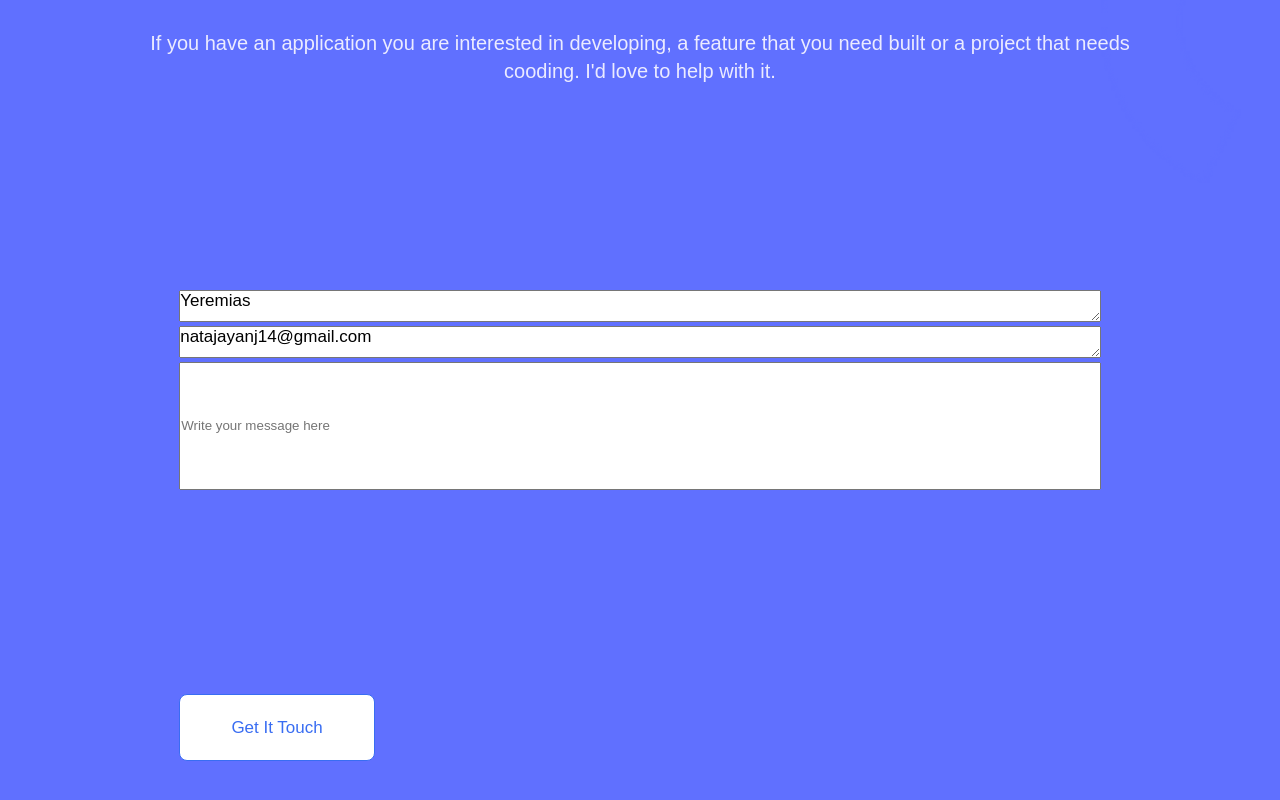
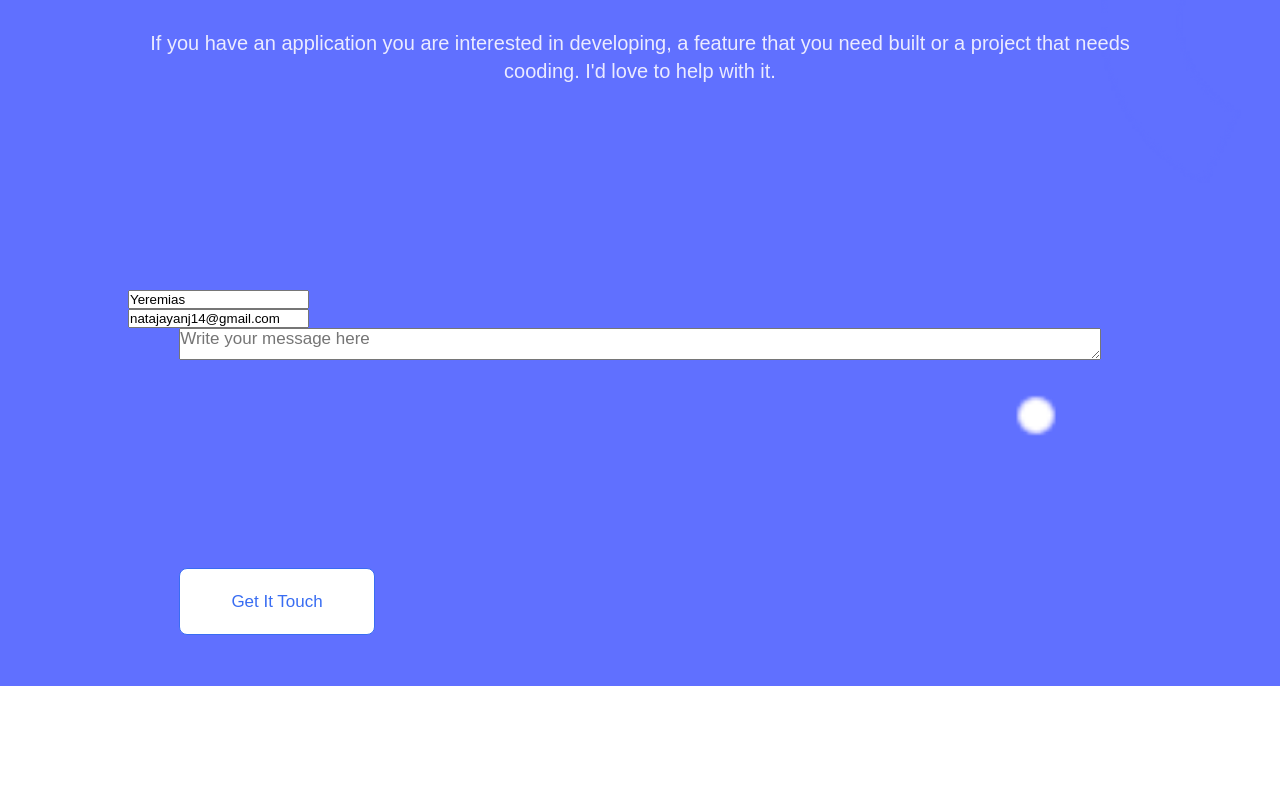
Before and after one commit to TamaraDimov/Portfolio-project, a website: page portfolio.html in a window 1280 px wide. Shown: the part 8514-9314 px from the top of the page. After the commit the page ends 9200 px from the top, so only its background shows below. Drawn offline with Linux system fonts and the light colour scheme.

Commit message:
Add input box

```diff
--- a/portfolio.html
+++ b/portfolio.html
@@ -255,11 +255,11 @@
           </p>
         </div>
         <section class="inputButons">
-          <textarea>Yeremias</textarea>
+          <input type="text" name="name" id="name" placeholder="Enter your name" required maxlength="30" minlength="2" value="Yeremias">
           <br>
-          <textarea>natajayanj14@gmail.com</textarea>
+          <input type="email" name="email" id="email" placeholder="Enter your email" required value="natajayanj14@gmail.com">
           <br>
-          <input id="textarea" type="textarea" placeholder="Write your message here" required="" />
+          <textarea maxlength="500" minlength="2" placeholder="Write your message here" required></textarea>
       </section>
       <button class="more" id="get">Get It Touch</button>
     </section>
```
